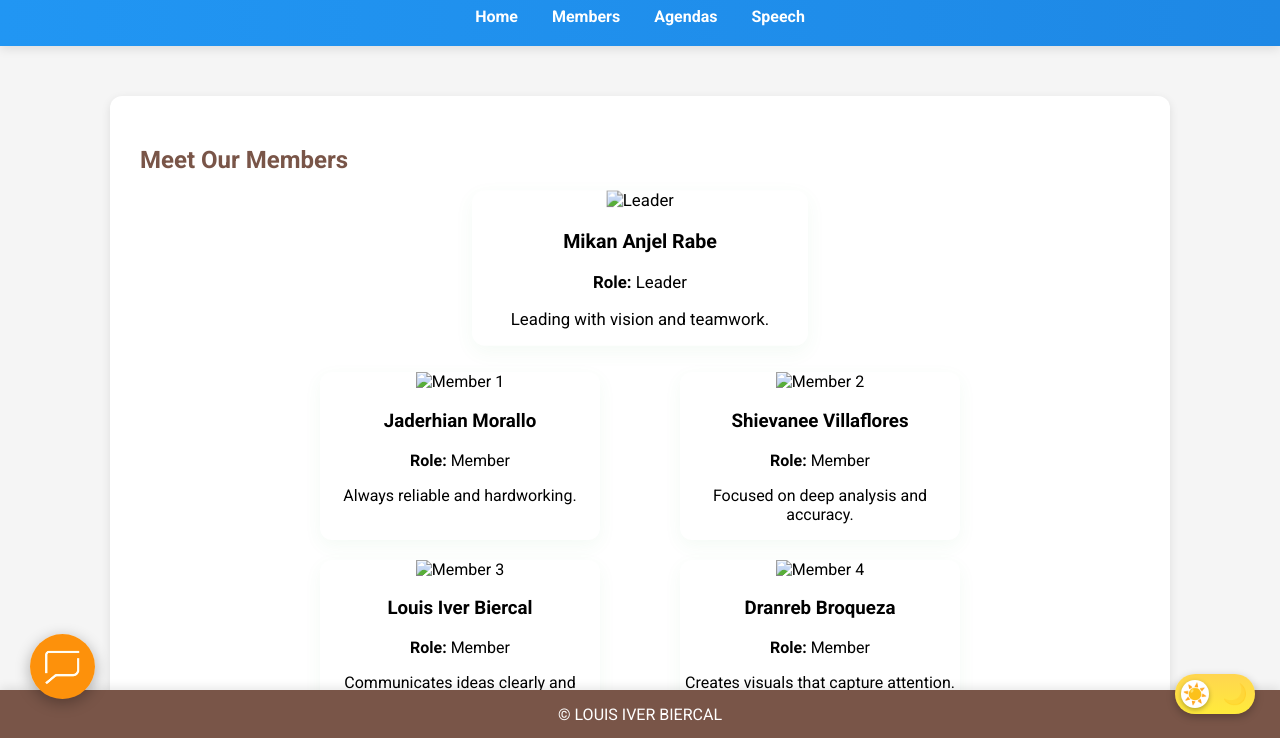
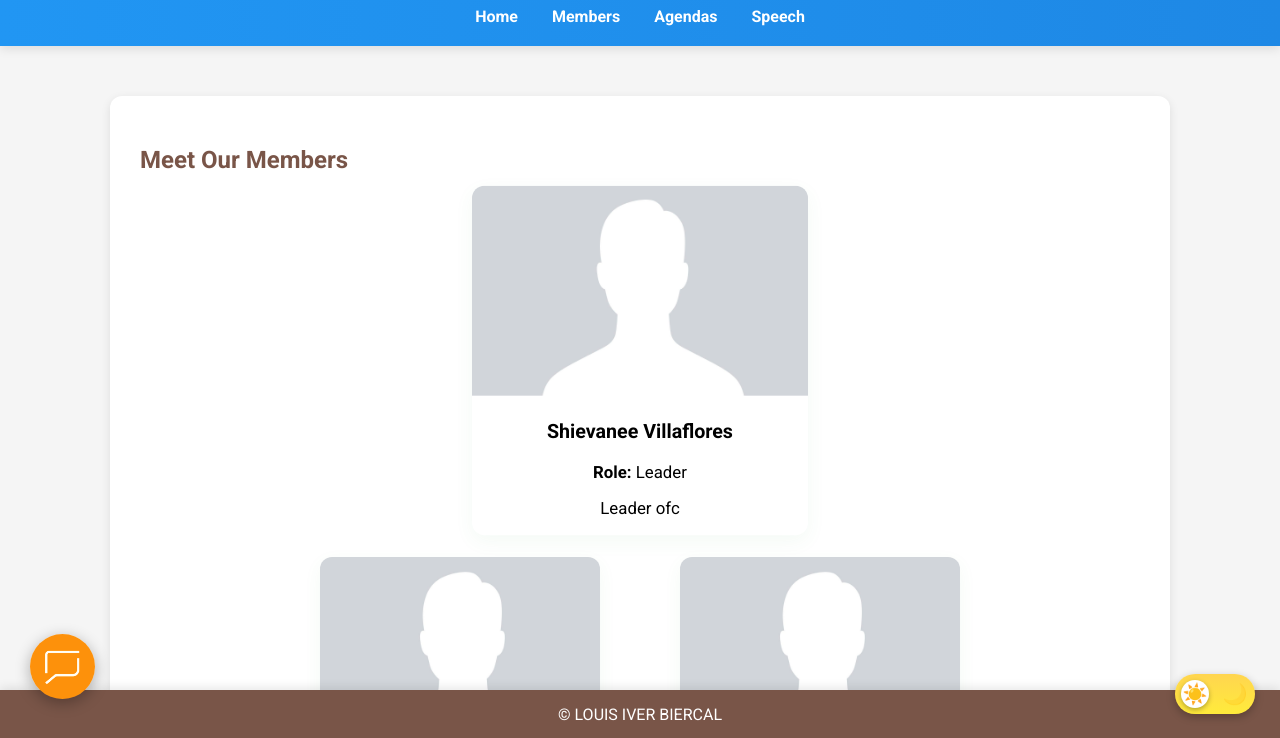
Before and after one commit to Dwrnn/schis-to-so-mia-sis, a plain HTML site: page index.html in a window 1280 px wide. Both pictures are taken after a click on the link "Members". Shown: the part 61-799 px from the top of the page. Drawn offline with Linux system fonts and the light colour scheme.

Commit message:
Update index.html

```diff
--- a/index.html
+++ b/index.html
@@ -562,7 +562,7 @@
         <img src="c.jpg" alt="Photo 3">
       </div>
       <h2>About Us</h2>
-      <p>I FORGOT WHAT TO PUT HERE</p>
+      <p>Hope you guys can't learn stuff in here!</p>
       <!-- Explore button: kept onclick behaviour but modernized and with icon -->
       <button class="primary-btn explore-btn" onclick="showSection('members')" aria-label="Explore members">
         <!-- magnifying glass svg -->
@@ -577,36 +577,36 @@
       <h2>Meet Our Members</h2>
       <div class="leader-card">
         <div class="member-card">
-          <img src="images/leader.jpg" alt="Leader">
-          <h3>Mikan Anjel Rabe</h3>
+          <img src="aw.png" alt="Leader">
+          <h3>Shievanee Villaflores</h3>
           <p><strong>Role:</strong> Leader</p>
-          <p>Leading with vision and teamwork.</p>
+          <p>Leader ofc</p>
         </div>
       </div>
       <div class="member-cards-grid">
         <div class="member-card">
-          <img src="images/member1.jpg" alt="Member 1">
+          <img src="aw.png" alt="Member 1">
           <h3>Jaderhian Morallo</h3>
           <p><strong>Role:</strong> Member</p>
-          <p>Always reliable and hardworking.</p>
+          <p>Chucky</p>
         </div>
         <div class="member-card">
-          <img src="images/member2.jpg" alt="Member 2">
-          <h3>Shievanee Villaflores</h3>
+          <img src="aw.png" alt="Member 2">
+          <h3>Louis Iver Biercal</h3>
           <p><strong>Role:</strong> Member</p>
-          <p>Focused on deep analysis and accuracy.</p>
+          <p>Albino</p>
         </div>
         <div class="member-card">
-          <img src="images/member3.jpg" alt="Member 3">
-          <h3>Louis Iver Biercal</h3>
+          <img src="aw.png" alt="Member 3">
+          <h3>Mikan Anjel Rabe</h3>
           <p><strong>Role:</strong> Member</p>
-          <p>Communicates ideas clearly and confidently.</p>
+          <p>Mike-e</p>
         </div>
         <div class="member-card">
-          <img src="images/member4.jpg" alt="Member 4">
+          <img src="aw.png" alt="Member 4">
           <h3>Dranreb Broqueza</h3>
           <p><strong>Role:</strong> Member</p>
-          <p>Creates visuals that capture attention.</p>
+          <p>Tambay lang</p>
         </div>
       </div>
     </section>
@@ -614,14 +614,14 @@
     <section id="agendas">
       <h2>Upcoming Agendas</h2>
       <ul style="list-style:none;padding:0;">
-        <li style="background:var(--green);color:var(--white);padding:10px;margin:8px 0;border-radius:6px;">Agenda 1: Team Meeting (Oct 15, 2023)</li>
-        <li style="background:var(--blue);color:var(--white);padding:10px;margin:8px 0;border-radius:6px;">Agenda 2: Strategy Session (Oct 20, 2023)</li>
-        <li style="background:var(--brown);color:var(--white);padding:10px;margin:8px 0;border-radius:6px;">Agenda 3: Client Review (Oct 25, 2023)</li>
+        <li style="background:var(--green);color:var(--white);padding:10px;margin:8px 0;border-radius:6px;">Agenda 1: </li>
+        <li style="background:var(--blue);color:var(--white);padding:10px;margin:8px 0;border-radius:6px;">Agenda 2: </li>
+        <li style="background:var(--brown);color:var(--white);padding:10px;margin:8px 0;border-radius:6px;">Agenda 3: </li>
       </ul>
     </section>
 
     <section id="speech">
-      <h2>Featured Speech</h2>
+      <h2>Parang ayoko na</h2>
       <p>"May gusto ka nga ba sa iba?"</p>
       <!-- audio now has an id so the Play Speech button can control it -->
       <audio id="speechAudio" controls style="margin-top:20px;width:100%;border-radius:8px;">
@@ -647,7 +647,7 @@
 
   <div class="contact-box" id="contactBox">
     <div class="chat-header">
-      <h3>💬 Chat with Us</h3>
+      <h3> Chat with Us</h3>
       <button id="closeChat">&times;</button>
     </div>
     <form action="https://formspree.io/f/xzzjoklv" method="POST">
```
